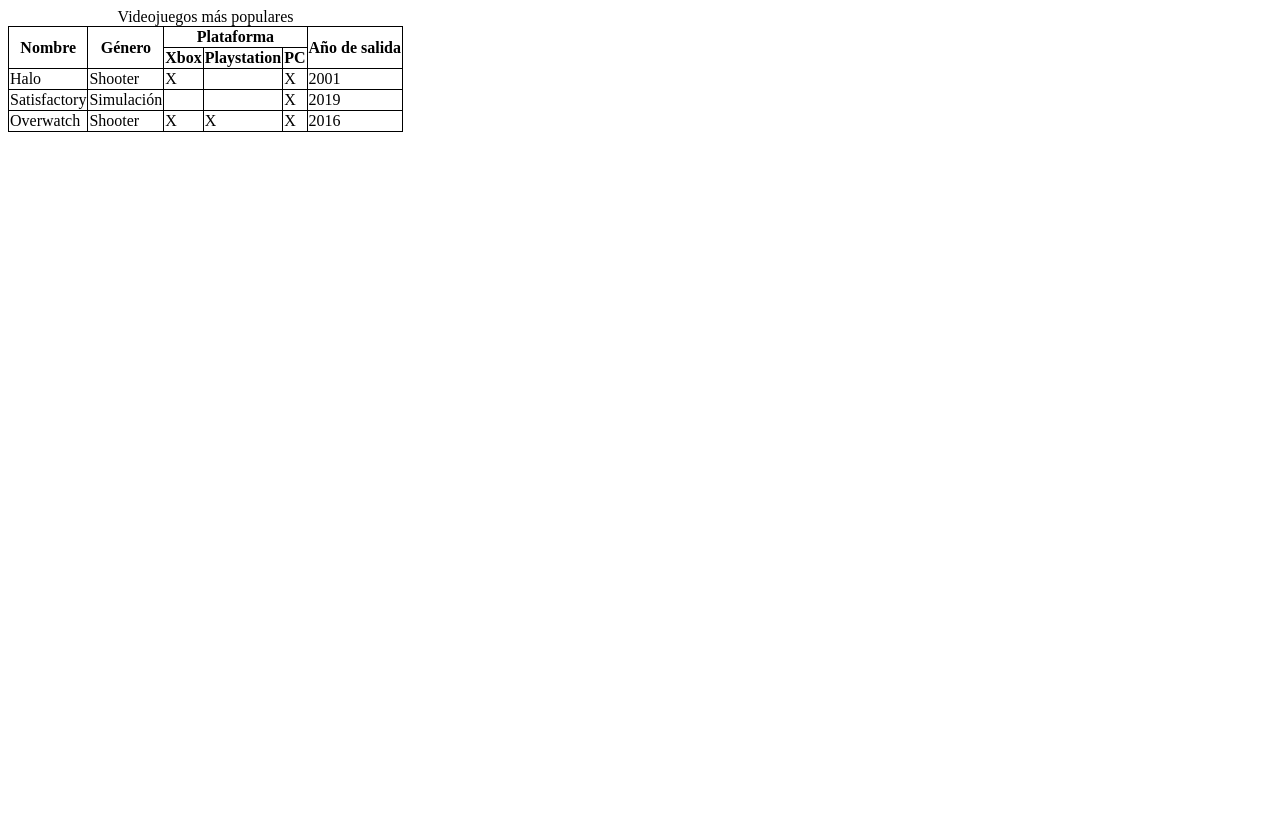
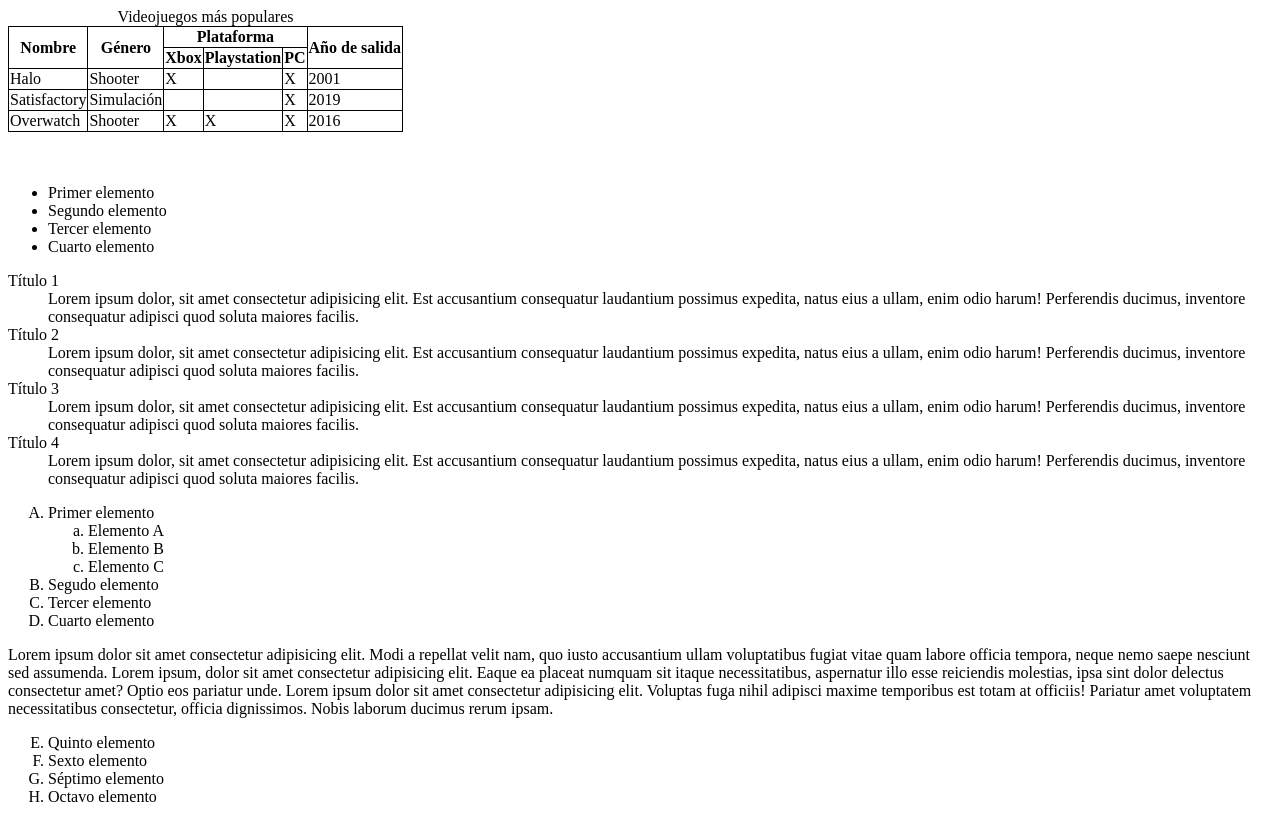
Before and after one commit to Fundamentos2122/ejemplos-clase-dearmonserrat, a plain HTML site: page tablas_listas.html in a window 1280 px wide. Before the commit the page ends 800 px from the top, so only its background shows below. Drawn offline with Linux system fonts and the light colour scheme.

Commit message:
HTML clase 4 (tablas y listas, formularios)

```diff
--- a/tablas_listas.html
+++ b/tablas_listas.html
@@ -62,5 +62,51 @@
         <!--*Nota: Por default el caption aparece en la parte superior de la tabla a menos que se especifique en el código de "style"-->
         <caption>Videojuegos más populares</caption>
     </table>
+
+    <br><br>
+
+    <!--LISTAS NO ORDENADAS (Ejemplo)-->
+    <ul>
+        <li>Primer elemento</li>
+        <li>Segundo elemento</li>
+        <li>Tercer elemento</li>
+        <li>Cuarto elemento</li>
+    </ul>
+
+    <!--LISTAS DESCRIPTIVAS (Ejemplo)-->
+    <dl>
+        <dt>Título 1</dt>
+        <dd>Lorem ipsum dolor, sit amet consectetur adipisicing elit. Est accusantium consequatur laudantium possimus expedita, natus eius a ullam, enim odio harum! Perferendis ducimus, inventore consequatur adipisci quod soluta maiores facilis.</dd>
+        <dt>Título 2</dt>
+        <dd>Lorem ipsum dolor, sit amet consectetur adipisicing elit. Est accusantium consequatur laudantium possimus expedita, natus eius a ullam, enim odio harum! Perferendis ducimus, inventore consequatur adipisci quod soluta maiores facilis.</dd>
+        <dt>Título 3</dt>
+        <dd>Lorem ipsum dolor, sit amet consectetur adipisicing elit. Est accusantium consequatur laudantium possimus expedita, natus eius a ullam, enim odio harum! Perferendis ducimus, inventore consequatur adipisci quod soluta maiores facilis.</dd>
+        <dt>Título 4</dt>
+        <dd>Lorem ipsum dolor, sit amet consectetur adipisicing elit. Est accusantium consequatur laudantium possimus expedita, natus eius a ullam, enim odio harum! Perferendis ducimus, inventore consequatur adipisci quod soluta maiores facilis.</dd>
+    </dl>
+
+    <!--LISTAS ORDENADAS (Ejemplo)-->
+    <ol type="A">
+        <li>
+            Primer elemento
+            <ol type="a">
+                <li>Elemento A</li>
+                <li>Elemento B</li>
+                <li>Elemento C</li>
+            </ol>
+        </li>
+        <li>Segudo elemento</li>
+        <li>Tercer elemento</li>
+        <li>Cuarto elemento</li>
+    </ol>
+
+    <p>Lorem ipsum dolor sit amet consectetur adipisicing elit. Modi a repellat velit nam, quo iusto accusantium ullam voluptatibus fugiat vitae quam labore officia tempora, neque nemo saepe nesciunt sed assumenda. Lorem ipsum, dolor sit amet consectetur adipisicing elit. Eaque ea placeat numquam sit itaque necessitatibus, aspernatur illo esse reiciendis molestias, ipsa sint dolor delectus consectetur amet? Optio eos pariatur unde. Lorem ipsum dolor sit amet consectetur adipisicing elit. Voluptas fuga nihil adipisci maxime temporibus est totam at officiis! Pariatur amet voluptatem necessitatibus consectetur, officia dignissimos. Nobis laborum ducimus rerum ipsam.</p>
+
+    <ol start="5" type="A">
+        <li>Quinto elemento</li>
+        <li>Sexto elemento</li>
+        <li>Séptimo elemento</li>
+        <li>Octavo elemento</li>
+    </ol>
 </body>
 </html>
```
Also changed, not shown: formulario.html (added, +50 -0 lines).
